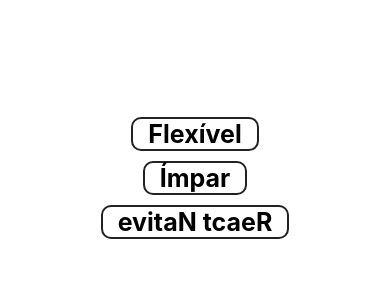
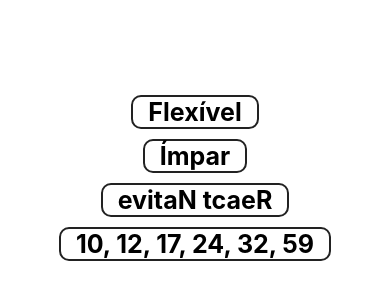
Before and after one commit to molimpio/react-native-exercicios, a React Native app: screen / in a window 390 px wide. Shown: the part 244-544 px from the top of the page. Built offline with nearby package versions, Linux system fonts and the light colour scheme.

Commit message:
Import/Export componente Multi - Mega Sena

```diff
--- a/src/App.js
+++ b/src/App.js
@@ -3,7 +3,7 @@ import { View, StyleSheet } from 'react-native'
 
 import Simples from './componentes/Simples'
 import ParImpar from './componentes/ParImpar'
-import { Inverter } from './componentes/Multi'
+import Inverter, { MegaSena } from './componentes/Multi'
 
 export default class App extends Component {
     render() {
@@ -12,6 +12,7 @@ export default class App extends Component {
                 <Simples texto="Flexível"/>
                 <ParImpar numero={32} />
                 <Inverter texto="React Native" />
+                <MegaSena numeros={6} />
             </View>
         )
     }
--- a/src/componentes/Multi.js
+++ b/src/componentes/Multi.js
@@ -7,4 +7,18 @@ export const Inverter = props => {
     return <Text style={Padrao.ex}>{inv}</Text>
 }
 
+export const MegaSena = props => {
+    const [min, max] = [1, 60]
+    const numeros = Array(props.numeros || 6).fill(0)
+
+    for (let index = 0; index < numeros.length; index++) {
+        let novo = 0
+        while (numeros.includes(novo)) {
+            novo = Math.floor(Math.random() * (max - min + 1)) + min
+        }
+        numeros[index] = novo
+    }
+    numeros.sort((a, b) => a - b)
+    return <Text style={Padrao.ex}>{numeros.join(', ')}</Text>
+}
 export default Inverter
```
